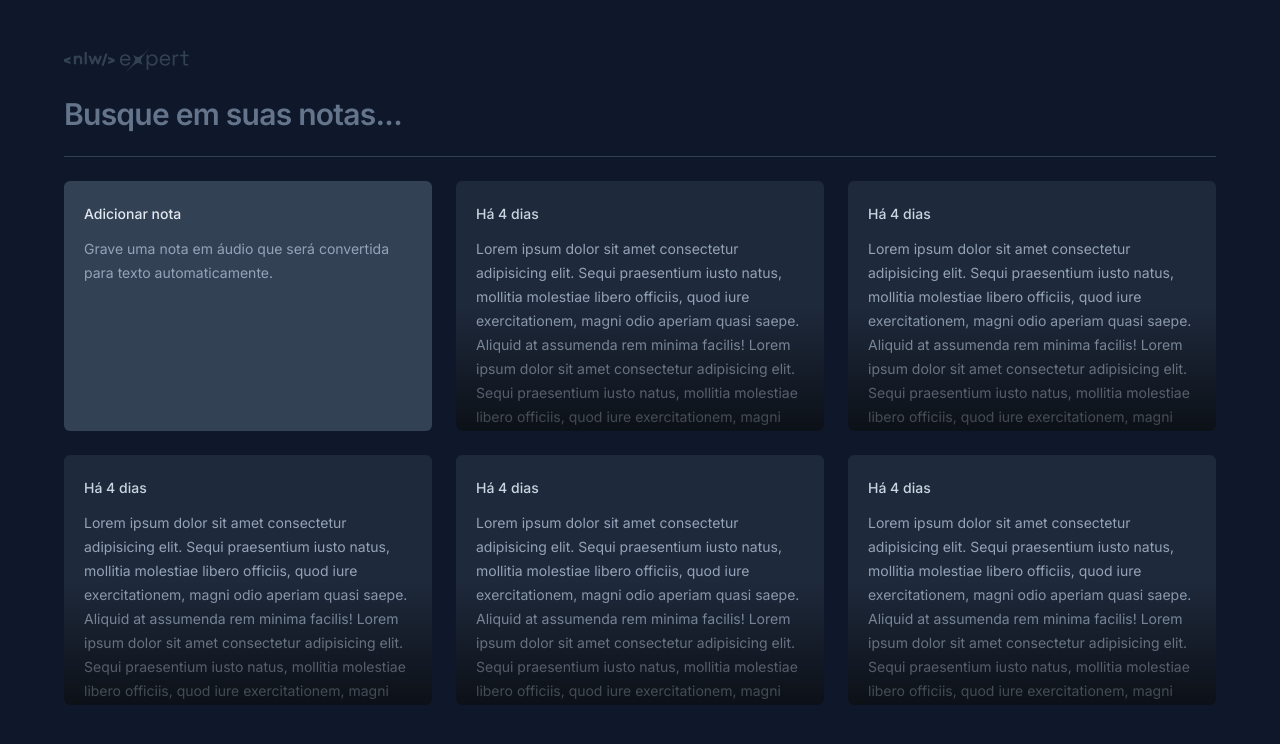
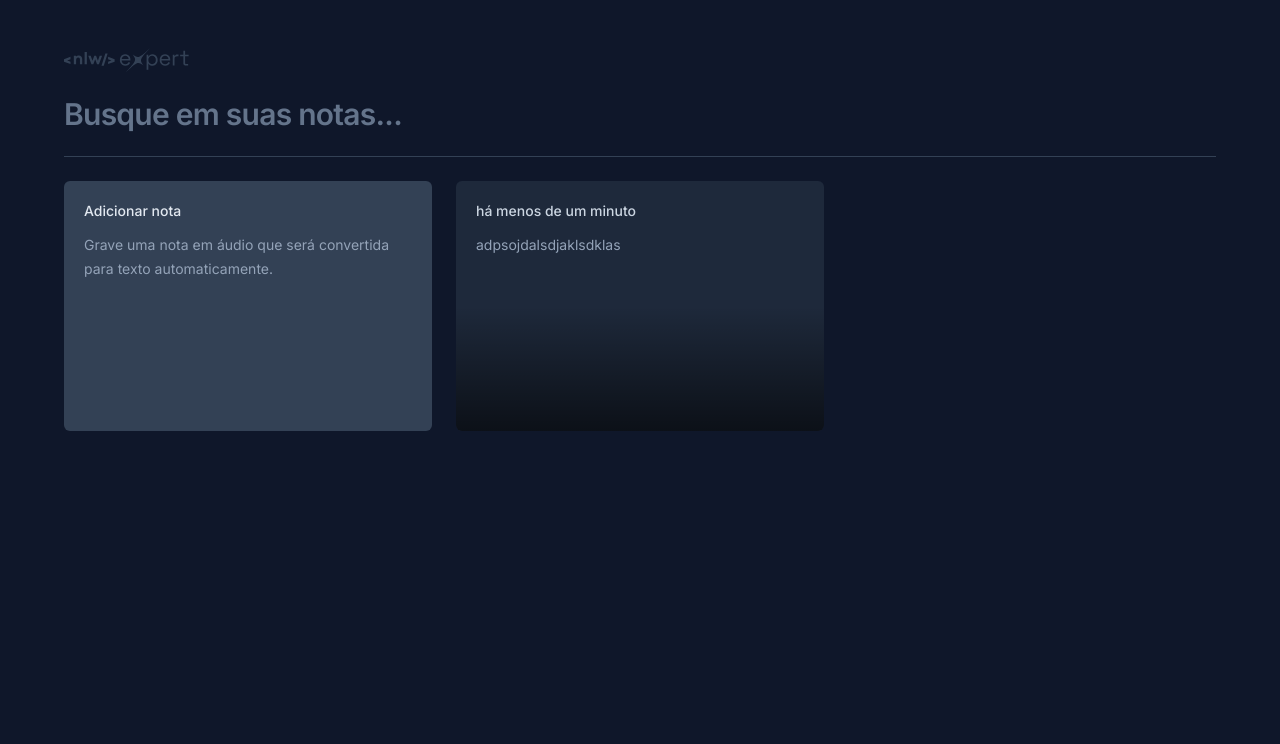
Before and after one commit to diegoveigass/nlw-expert-notes, a React (Vite) app: page / in a window 1280 px wide. Shown: the top 744 px of the page. Built offline with nearby package versions, Linux system fonts and the light colour scheme.

Commit message:
class 2: creating the cards and your content

```diff
--- a/package.json
+++ b/package.json
@@ -9,6 +9,9 @@
     "preview": "vite preview"
   },
   "dependencies": {
+    "@radix-ui/react-dialog": "^1.0.5",
+    "date-fns": "^3.3.1",
+    "lucide-react": "^0.323.0",
     "react": "^18.2.0",
     "react-dom": "^18.2.0"
   },
--- a/src/app.tsx
+++ b/src/app.tsx
@@ -19,11 +19,12 @@
 
       <div className="grid grid-cols-3 auto-rows-[250px] gap-6">
         <NewNoteCard />
-        <NoteCard />
-        <NoteCard />
-        <NoteCard />
-        <NoteCard />
-        <NoteCard />
+        <NoteCard
+          note={{
+            date: new Date(),
+            content: 'adpsojdalsdjaklsdklas',
+          }}
+        />
       </div>
     </div>
   )
--- a/src/components/new-note-card.tsx
+++ b/src/components/new-note-card.tsx
@@ -1,10 +1,51 @@
+import * as Dialog from '@radix-ui/react-dialog'
+import { X } from 'lucide-react'
+
 export function NewNoteCard() {
   return (
-    <div className="rounded-md bg-slate-700 p-5 space-y-3">
-      <span className="text-sm font-medium text-slate-200">Adicionar nota</span>
-      <p className="text-sm leading-6 text-slate-400">
-        Grave uma nota em áudio que será convertida para texto automaticamente.
-      </p>
-    </div>
+    <Dialog.Root>
+      <Dialog.Trigger className="rounded-md text-left flex flex-col gap-3 outline-none bg-slate-700 p-5 hover:ring-2 hover:ring-slate-600 focus-visible:ring-2 focus-visible:ring-lime-400">
+        <span className="text-sm font-medium text-slate-200">
+          Adicionar nota
+        </span>
+        <p className="text-sm leading-6 text-slate-400">
+          Grave uma nota em áudio que será convertida para texto
+          automaticamente.
+        </p>
+      </Dialog.Trigger>
+
+      <Dialog.Portal>
+        <Dialog.Overlay className="inset-0 fixed bg-black/50" />
+        <Dialog.Content className="fixed left-1/2 top-1/2 -translate-x-1/2 -translate-y-1/2 max-w-[640px] w-full h-[60vh] bg-slate-700 rounded-md flex flex-col outline-none overflow-hidden">
+          <Dialog.Close className="absolute top-0 right-0 bg-slate-800 p-1.5 text-slate-400 hover:text-slate-100">
+            <X className="size-5" />
+          </Dialog.Close>
+
+          <div className="flex flex-1 flex-col gap-3 p-5">
+            <span className="text-sm font-medium text-slate-300">
+              Adicionar nota
+            </span>
+
+            <p className="text-sm leading-6 text-slate-400">
+              Começe{' '}
+              <button className="font-medium text-lime-400 hover:underline">
+                gravando uma nota
+              </button>{' '}
+              em áudio ou se preferir{' '}
+              <button className="font-medium text-lime-400 hover:underline">
+                utilize apenas texto.
+              </button>
+            </p>
+          </div>
+
+          <button
+            className="w-full bg-lime-400 py-4 text-center text-sm text-lime-950 outline-none font-medium hover:bg-lime-500"
+            type="button"
+          >
+            Salvar nota
+          </button>
+        </Dialog.Content>
+      </Dialog.Portal>
+    </Dialog.Root>
   )
 }
--- a/src/components/note-card.tsx
+++ b/src/components/note-card.tsx
@@ -1,24 +1,60 @@
-export function NoteCard() {
+import * as Dialog from '@radix-ui/react-dialog'
+import { formatDistanceToNow } from 'date-fns'
+import { ptBR } from 'date-fns/locale'
+import { X } from 'lucide-react'
+
+interface NoteCardProps {
+  note: {
+    date: Date
+    content: string
+  }
+}
+
+export function NoteCard({ note }: NoteCardProps) {
   return (
-    <button className="rounded-md text-left bg-slate-800 outline-none p-5 space-y-3 overflow-hidden relative hover:ring-2 hover:ring-slate-600 focus-visible:ring-2 focus-visible:ring-lime-400">
-      <span className="text-sm font-medium text-slate-300">Há 4 dias</span>
-      <p className="text-sm leading-6 text-slate-400">
-        Lorem ipsum dolor sit amet consectetur adipisicing elit. Sequi
-        praesentium iusto natus, mollitia molestiae libero officiis, quod iure
-        exercitationem, magni odio aperiam quasi saepe. Aliquid at assumenda rem
-        minima facilis! Lorem ipsum dolor sit amet consectetur adipisicing elit.
-        Sequi praesentium iusto natus, mollitia molestiae libero officiis, quod
-        iure exercitationem, magni odio aperiam quasi saepe. Aliquid at
-        assumenda rem minima facilis! Lorem ipsum dolor sit amet consectetur
-        adipisicing elit. Sequi praesentium iusto natus, mollitia molestiae
-        libero officiis, quod iure exercitationem, magni odio aperiam quasi
-        saepe. Aliquid at assumenda rem minima facilis! Lorem ipsum dolor sit
-        amet consectetur adipisicing elit. Sequi praesentium iusto natus,
-        mollitia molestiae libero officiis, quod iure exercitationem, magni odio
-        aperiam quasi saepe. Aliquid at assumenda rem minima facilis!
-      </p>
+    <Dialog.Root>
+      <Dialog.Trigger className="rounded-md text-left flex flex-col bg-slate-800 outline-none p-5 gap-3 overflow-hidden relative hover:ring-2 hover:ring-slate-600 focus-visible:ring-2 focus-visible:ring-lime-400">
+        <span className="text-sm font-medium text-slate-300">
+          {formatDistanceToNow(note.date, {
+            locale: ptBR,
+            addSuffix: true,
+          })}
+        </span>
+        <p className="text-sm leading-6 text-slate-400">{note.content}</p>
 
-      <div className="absolute bottom-0 left-0 right-0 h-1/2 bg-gradient-to-t from-black/60 to-black/0 pointer-events-none" />
-    </button>
+        <div className="absolute bottom-0 left-0 right-0 h-1/2 bg-gradient-to-t from-black/60 to-black/0 pointer-events-none" />
+      </Dialog.Trigger>
+
+      <Dialog.Portal>
+        <Dialog.Overlay className="inset-0 fixed bg-black/50" />
+        <Dialog.Content className="fixed left-1/2 top-1/2 -translate-x-1/2 -translate-y-1/2 max-w-[640px] w-full h-[60vh] bg-slate-700 rounded-md flex flex-col outline-none overflow-hidden">
+          <Dialog.Close className="absolute top-0 right-0 bg-slate-800 p-1.5 text-slate-400 hover:text-slate-100">
+            <X className="size-5" />
+          </Dialog.Close>
+
+          <div className="flex flex-1 flex-col gap-3 p-5">
+            <span className="text-sm font-medium text-slate-300">
+              {formatDistanceToNow(note.date, {
+                locale: ptBR,
+                addSuffix: true,
+              })}
+            </span>
+
+            <p className="text-sm leading-6 text-slate-400">{note.content}</p>
+          </div>
+
+          <button
+            className="w-full bg-slate-800 py-4 text-center text-sm text-slate-300 outline-none font-medium group"
+            type="button"
+          >
+            Deseja{' '}
+            <span className="text-red-400 group-hover:underline">
+              apagar essa nota
+            </span>
+            ?
+          </button>
+        </Dialog.Content>
+      </Dialog.Portal>
+    </Dialog.Root>
   )
 }
```
Also changed, not shown: 1 other file (tests, documents, lock files or other folders).
